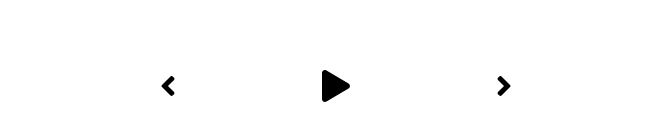
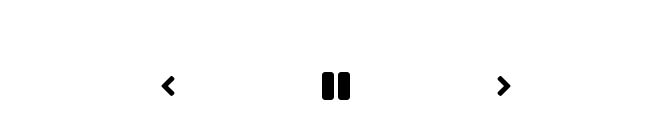
Before and after one commit to RostyslavL/React-Music-App, a React (Create React App) app: page / in a window 1280 px wide. Shown: the part 602-742 px from the top of the page, without its empty margins (304-975 px from the left). Built offline with nearby package versions, Linux system fonts and the light colour scheme.

Commit message:
feat: Play / Pause icon toggle implemented

```diff
--- a/src/components/Player.js
+++ b/src/components/Player.js
@@ -1,6 +1,6 @@
 import React, {useRef,useState} from 'react'
 import { FontAwesomeIcon } from '@fortawesome/react-fontawesome'
-import { faPlay, faAngleLeft,faAngleRight } from '@fortawesome/free-solid-svg-icons'
+import { faPlay,faPause, faAngleLeft,faAngleRight } from '@fortawesome/free-solid-svg-icons'
 
 const Player = ({currentSong, isPlaying, setIsPlaying}) => {
     // Reference:
@@ -51,7 +51,7 @@ const Player = ({currentSong, isPlaying, setIsPlaying}) => {
             </div>
             <div className="play-control">
                 <FontAwesomeIcon className="skip-back" size="2x" icon={faAngleLeft}/>
-                <FontAwesomeIcon className="play" size="2x" icon={faPlay} onClick={playSongHandler}/>
+                <FontAwesomeIcon className="play" size="2x" icon={isPlaying ? faPlay : faPause } onClick={playSongHandler}/>
                 <FontAwesomeIcon className="skip-forward" size="2x" icon={faAngleRight}/>
             </div>
             <audio
```
